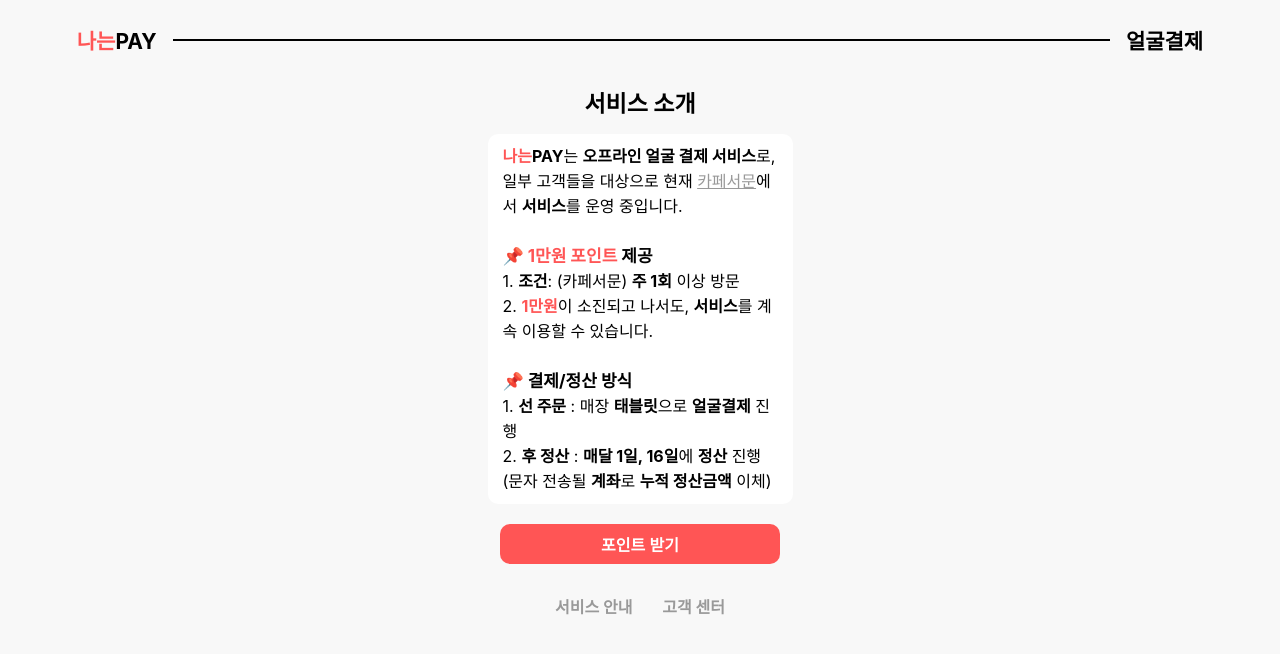
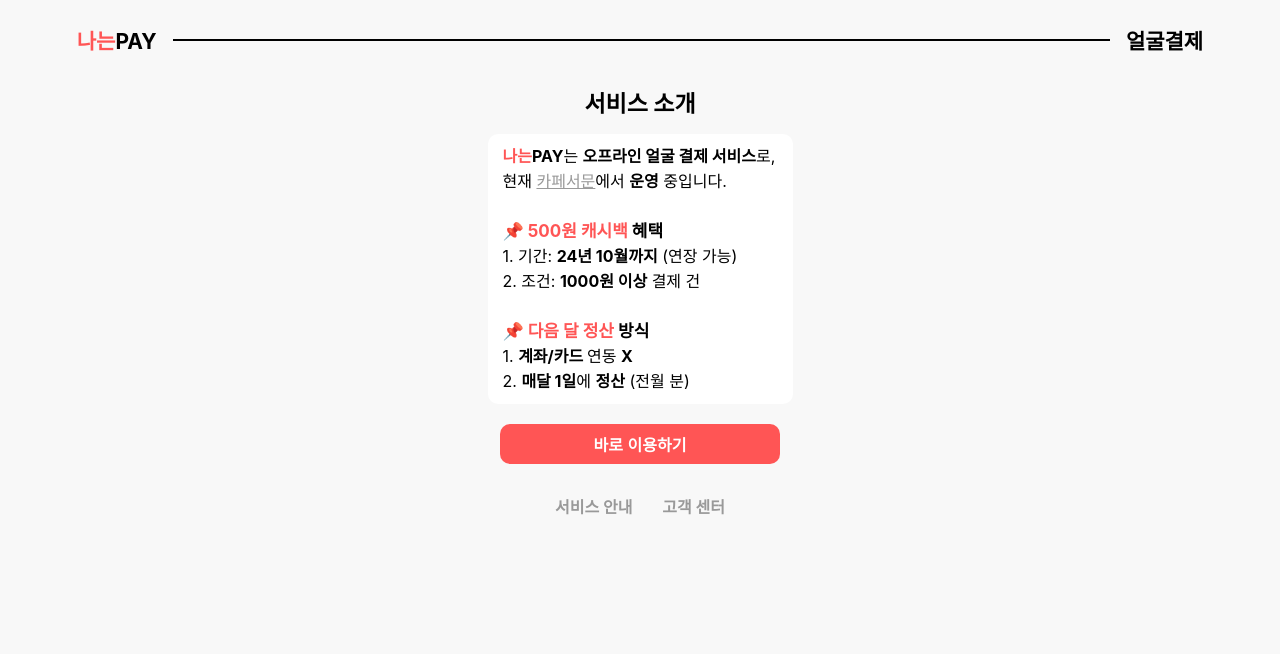
Before and after one commit to jinmidnight01/facepay_guest, a React (Create React App) app in the folder iampay_guest/: page / in a window 1280 px wide. Shown: the top 654 px of the page. Built offline with nearby package versions, Linux system fonts and the light colour scheme.

Commit message:
input 수정

```diff
--- a/iampay_guest/src/components/InputValidation.js
+++ b/iampay_guest/src/components/InputValidation.js
@@ -1,4 +1,4 @@
-const InputValidation = (user_face_img, checked, flagPhoneNumber, flagPassword, flagUserName, refPhoneNumber, refPassword, refUserName) => {
+const InputValidation = (user_face_img, checked, flagPhoneNumber, refPhoneNumber) => {
   if (user_face_img === "") {
     alert("얼굴 사진을 등록해주세요");
     return false;
@@ -8,48 +8,51 @@ const InputValidation = (user_face_img, checked, flagPhoneNumber, flagPassword,
     return false;
   }
   if (!flagPhoneNumber) {
-    if (!flagPassword) {
-      if (!flagUserName) {
-        alert(
-          "전화번호, 비밀번호, 이름 정보를 재입력 해주세요\n• 전화번호 형식: 01012345678\n• 비밀번호 형식: 4자리 숫자\n• 이름 형식: 2~4글자 한글"
-        );
-      } else {
-        alert(
-          "전화번호, 비밀번호 정보를 재입력 해주세요\n• 전화번호 형식: 01012345678\n• 비밀번호 형식: 4자리 숫자"
-        );
-      }
-    } else {
-      if (!flagUserName) {
-        alert(
-          "전화번호, 이름 정보를 재입력 해주세요\n• 전화번호 형식: 01012345678\n• 이름 형식: 2~4글자 한글"
-        );
-      } else {
-        alert(
-          "전화번호 정보를 재입력 해주세요\n• 전화번호 형식: 01012345678"
-        );
-      }
-    }
+    // if (!flagPassword) {
+    //   if (!flagUserName) {
+    //     alert(
+    //       "전화번호, 비밀번호, 이름 정보를 재입력 해주세요\n• 전화번호 형식: 01012345678\n• 비밀번호 형식: 4자리 숫자\n• 이름 형식: 2~4글자 한글"
+    //     );
+    //   } else {
+    //     alert(
+    //       "전화번호, 비밀번호 정보를 재입력 해주세요\n• 전화번호 형식: 01012345678\n• 비밀번호 형식: 4자리 숫자"
+    //     );
+    //   }
+    // } else {
+    //   if (!flagUserName) {
+    //     alert(
+    //       "전화번호, 이름 정보를 재입력 해주세요\n• 전화번호 형식: 01012345678\n• 이름 형식: 2~4글자 한글"
+    //     );
+    //   } else {
+    //     alert(
+    //       "전화번호 정보를 재입력 해주세요\n• 전화번호 형식: 01012345678"
+    //     );
+    //   }
+    // }
+    alert(
+      "전화번호 정보를 재입력 해주세요\n• 전화번호 형식: 01012345678"
+    );
     refPhoneNumber.current.focus();
-    return false;
-  } else {
-    if (!flagPassword) {
-      if (!flagUserName) {
-        alert(
-          "비밀번호, 이름 정보를 재입력 해주세요\n• 비밀번호 형식: 4자리 숫자\n• 이름 형식: 2~4글자 한글"
-        );
-      } else {
-        alert("비밀번호 정보를 재입력 해주세요\n• 비밀번호 형식: 4자리 숫자");
-      }
-      refPassword.current.focus();
-      return false;
-    } else {
-      if (!flagUserName) {
-        alert("이름 정보를 재입력 해주세요\n• 이름 형식: 2~4글자 한글");
-        refUserName.current.focus();
-        return false;
-      }
-    }
-  }
+    return false;}
+  // else {
+  //   if (!flagPassword) {
+  //     if (!flagUserName) {
+  //       alert(
+  //         "비밀번호, 이름 정보를 재입력 해주세요\n• 비밀번호 형식: 4자리 숫자\n• 이름 형식: 2~4글자 한글"
+  //       );
+  //     } else {
+  //       alert("비밀번호 정보를 재입력 해주세요\n• 비밀번호 형식: 4자리 숫자");
+  //     }
+  //     refPassword.current.focus();
+  //     return false;
+  //   } else {
+  //     if (!flagUserName) {
+  //       alert("이름 정보를 재입력 해주세요\n• 이름 형식: 2~4글자 한글");
+  //       refUserName.current.focus();
+  //       return false;
+  //     }
+  //   }
+  // }
 }
 
 export default InputValidation;
--- a/iampay_guest/src/pages/LandingPage/LandingPage.js
+++ b/iampay_guest/src/pages/LandingPage/LandingPage.js
@@ -26,6 +26,7 @@ const LandingPage = () => {
           // navigator("/mypage", { state: response.data });
           localStorage.removeItem("accessToken");
           navigator("/");
+          setIsLoading(false);
         })
         .catch((error) => {
           console.log(error);
@@ -50,14 +51,14 @@ const LandingPage = () => {
             <div className={styles.serviceGuide}>
               <span>나는</span>
               <span>PAY</span>는 <span>오프라인 얼굴 결제 서비스</span>로,
-              일부 고객들을 대상으로 현재{" "}
+              현재{" "}
               <Link
                 to="https://www.instagram.com/cafeseomoon"
                 className={styles.cafeSeomoonLink}
               >
                 카페서문
               </Link>
-              에서 <span>서비스</span>를 운영 중입니다.
+              에서 <span>운영</span> 중입니다.
             </div>
             {/* <div className={styles.newSignup}>
               ❗<span>신규 가입자</span>에게 <span>1만원 포인트</span> 제공❗
@@ -67,29 +68,24 @@ const LandingPage = () => {
               <span>1만원</span>이 소진되고 나서도, <span>서비스</span>를 계속 이용할 수 있습니다.
             </div> */}
             <div className={styles.contentBox}>
-              <span className={styles.contentTitle}>📌 <span className={styles.redTitle}>1만원 포인트</span> 제공</span>
+              <span className={styles.contentTitle}>📌 <span className={styles.redTitle}>500원 캐시백</span> 혜택</span>
               {/* <div>
                 1. <span>연세대학교</span> 대학생/대학원생 (재휴학)
               </div> */}
               <div>
-                1. <span>조건</span>: (카페서문) <span>주 1회</span> 이상 방문
+                1. 기간: <span>24년 10월까지</span> (연장 가능)
               </div>
               <div>
-                2. <span className={styles.redTitle}>1만원</span>이 소진되고 나서도, <span>서비스</span>를 계속 이용할 수 있습니다.
+                2. 조건: <span>1000원 이상</span> 결제 건
               </div>
             </div>
             <div className={styles.contentBox}>
-              <span className={styles.contentTitle}>📌 결제/정산 방식</span>
+              <span className={styles.contentTitle}>📌 <span className={styles.redTitle}>다음 달 정산</span> 방식</span>
               <div>
-                1. <span>선 주문</span> : 매장 <span>태블릿</span>으로{" "}
-                <span>얼굴결제</span> 진행
+                1. <span>계좌/카드 </span>연동 <span>X</span>
               </div>
               <div>
-                2. <span>후 정산</span> : <span>매달 1일, 16일</span>에{" "}
-                <span>정산</span> 진행
-              </div>
-              <div>
-                (문자 전송될 <span>계좌</span>로 <span>누적 정산금액</span> 이체)
+                2. <span>매달 1일</span>에 <span>정산</span> (전월 분)
               </div>
             </div>
             {/* <div className={styles.contentBox}>
@@ -114,7 +110,7 @@ const LandingPage = () => {
 
           <Button
             buttonLink="/signup"
-            buttonText="포인트 받기"
+            buttonText="바로 이용하기"
             buttonColor="#FF5555"
           />
         </div>
--- a/iampay_guest/src/pages/SignupPage/FaceCameraPage.js
+++ b/iampay_guest/src/pages/SignupPage/FaceCameraPage.js
@@ -97,15 +97,15 @@ const FaceCameraPage = () => {
               <span className={styles.reloadGuide}>새로고침</span> 후{" "}
               <span>재촬영</span>
             </div>
+            {/* <div>
+              2. 얼굴을 <span>박스에 고정</span> 후 촬영하기
+            </div> */}
             <div>
-              2. 얼굴을 <span>박스에 고정</span> 후 촬영하기
+              2. 핸드폰 <span>촬영 높이</span>를 <span>얼굴</span>에 맞추기
             </div>
-            <div>
-              3. 핸드폰 <span>촬영 높이</span>를 <span>얼굴</span>에 맞추기
-            </div>
-            <div>
+            {/* <div>
               4. 사진이 <span>흔들리지 않게</span> 촬영하기
-            </div>
+            </div> */}
           </div>
           <div className={styles.screenBox}>
             <img
--- a/iampay_guest/src/pages/SignupPage/SignupPage.js
+++ b/iampay_guest/src/pages/SignupPage/SignupPage.js
@@ -101,21 +101,21 @@ const SignupPage = () => {
         user_face_img,
         checked,
         regPhoneNumber.test(phone_number),
-        regPassword.test(password),
-        regUserName.test(username),
+        // regPassword.test(password),
+        // regUserName.test(username),
         refPhoneNumber,
-        refPassword,
-        refUserName
+        // refPassword,
+        // refUserName
       ) === false
     ) {
       return;
     }
 
     // password validation with phone number
-    if (password === phone_number.substring(7, 11)) {
-      alert("유출 위험이 있는 비밀번호입니다. 다시 입력해주세요");
-      return;
-    }
+    // if (password === phone_number.substring(7, 11)) {
+    //   alert("유출 위험이 있는 비밀번호입니다. 다시 입력해주세요");
+    //   return;
+    // }
 
     // loading
     setIsLoading(true);
@@ -130,8 +130,8 @@ const SignupPage = () => {
         const formData = new FormData();
         formData.append("user_face_img", mirroredBlob);
         formData.append("phone_number", phone_number);
-        formData.append("password", password);
-        formData.append("username", username);
+        // formData.append("password", password);
+        // formData.append("username", username);
 
         // Sign up user data
         axios
@@ -164,31 +164,31 @@ const SignupPage = () => {
             //   });
           })
           .catch((error) => {
-            if (error.response.data.detail === "Risky Password") {
-              alert("유출 위험이 있는 비밀번호입니다. 다시 입력해주세요");
-            } else {
+            // if (error.response.data.detail === "Risky Password") {
+            //   alert("유출 위험이 있는 비밀번호입니다. 다시 입력해주세요");
+            // } else {
               alert("회원가입에 실패했습니다. 다시 시도해주세요");
-            }
+            // }
             setIsLoading(false);
           });
       });
     };
   };
 
-  // camera permission check & input focus
+  // input focus
   const regPhoneNumber = useMemo(() => /^010[0-9]{8}$/, []);
-  const regPassword = useMemo(() => /^[0-9]{4}$/, []);
-  const regUserName = useMemo(() => /^[가-힣]{2,4}$/, []);
-  useEffect(() => {
-    if (regPhoneNumber.test(phone_number)) {
-      refPassword.current.focus();
-    }
-  }, [phone_number, regPhoneNumber]);
-  useEffect(() => {
-    if (regPassword.test(password)) {
-      refUserName.current.focus();
-    }
-  }, [password, regPassword]);
+  // const regPassword = useMemo(() => /^[0-9]{4}$/, []);
+  // const regUserName = useMemo(() => /^[가-힣]{2,4}$/, []);
+  // useEffect(() => {
+  //   if (regPhoneNumber.test(phone_number)) {
+  //     refPassword.current.focus();
+  //   }
+  // }, [phone_number, regPhoneNumber]);
+  // useEffect(() => {
+  //   if (regPassword.test(password)) {
+  //     refUserName.current.focus();
+  //   }
+  // }, [password, regPassword]);
 
   return (
     <div>
@@ -241,10 +241,10 @@ const SignupPage = () => {
                 ref={refPhoneNumber}
                 maxLength={11}
                 value={phone_number}
-                placeholder="ID로 쓰일 전화번호를 입력해주세요"
+                placeholder="전화번호를 입력해주세요"
                 className={styles.inputBox}
               />
-              <input
+              {/* <input
                 name="password"
                 onChange={onChange}
                 type="password"
@@ -264,7 +264,7 @@ const SignupPage = () => {
                 value={username}
                 placeholder="이름을 입력해주세요 (정산 시 필요)"
                 className={styles.inputBox}
-              />
+              /> */}
               <div className={styles.checkBox}>
                 <input
                   type="checkbox"
```
